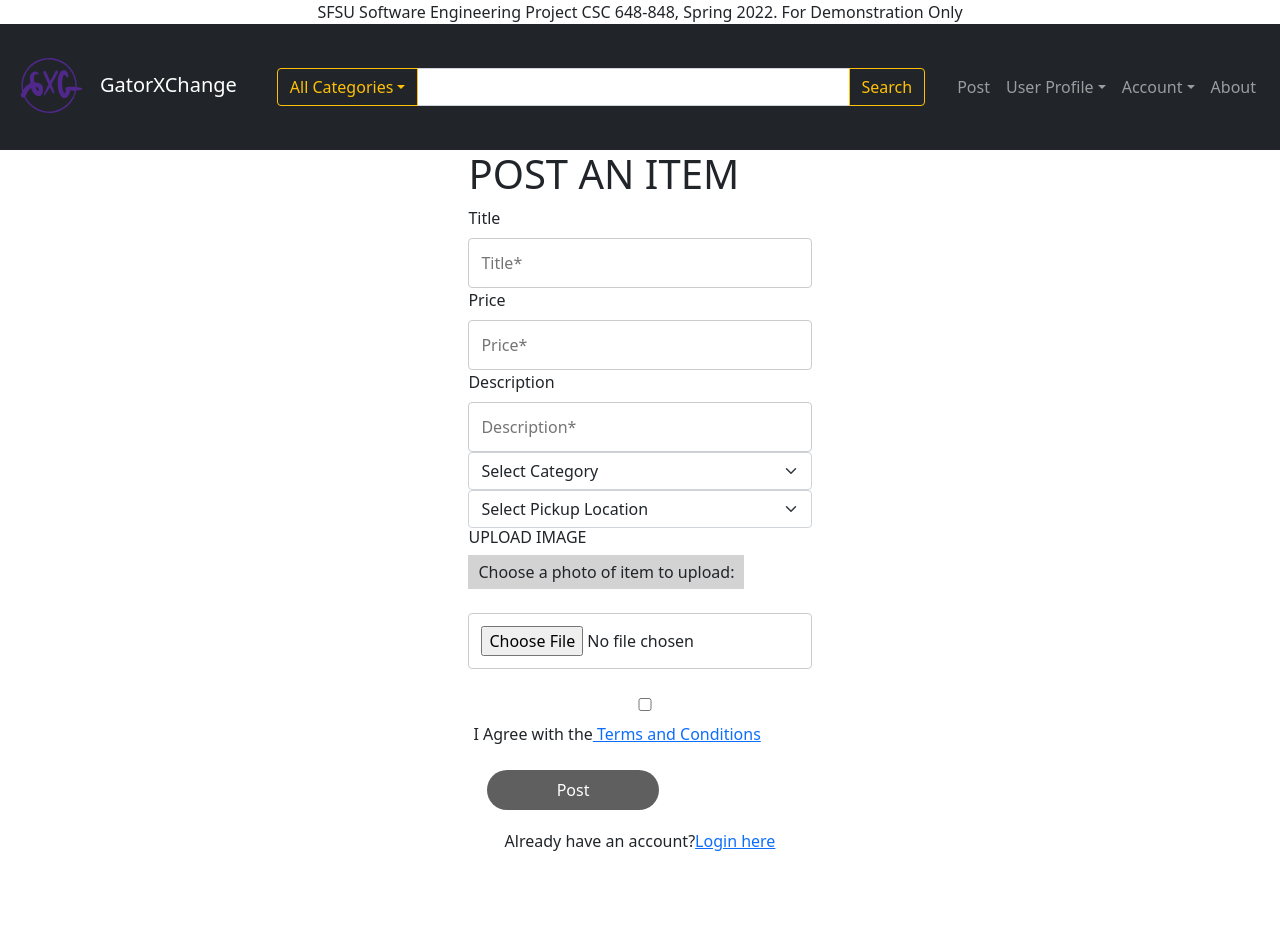
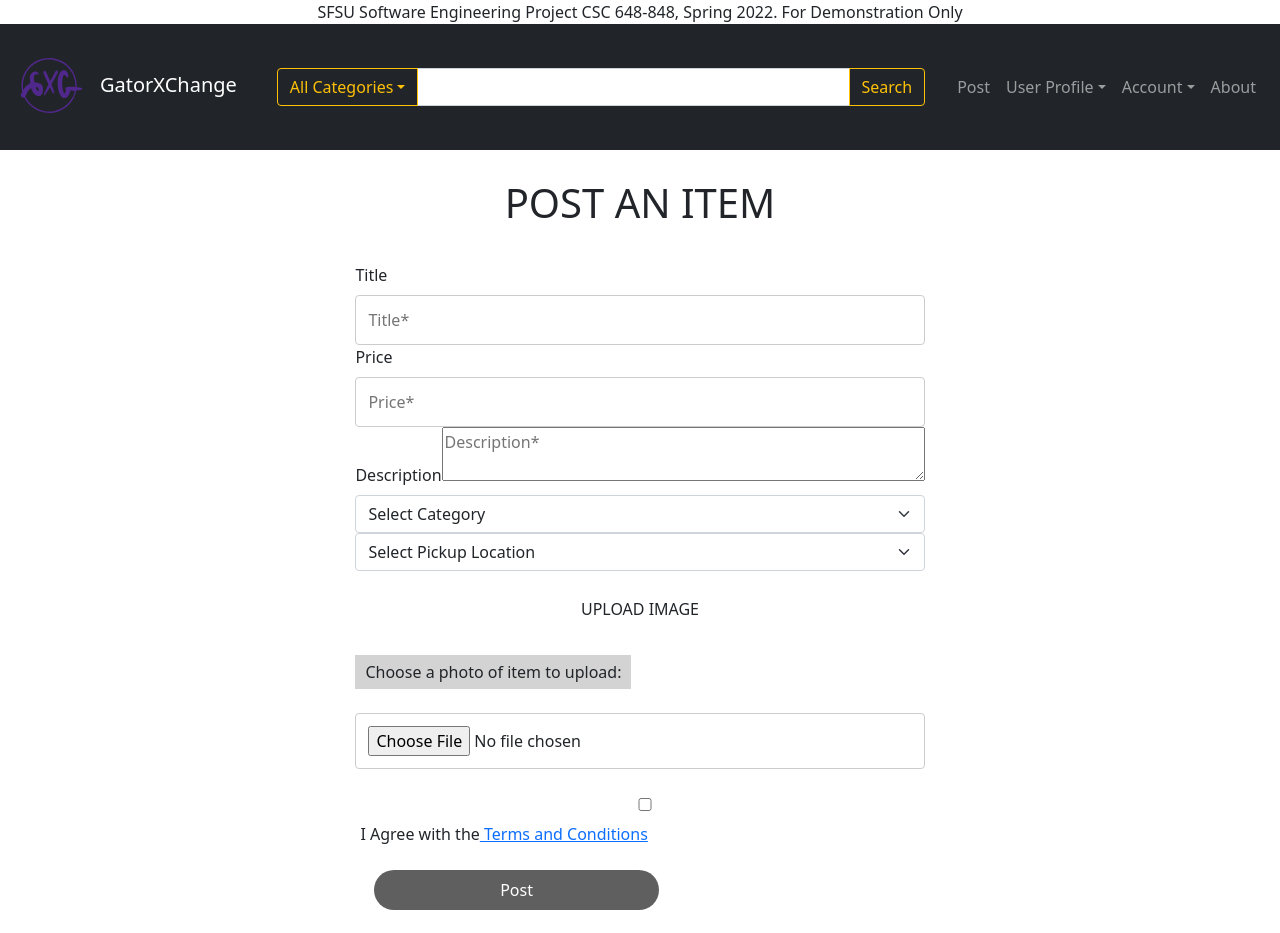
Before and after one commit to DrashtiShah23/online-marketplace-GatorXchange, a React (Create React App) app in the folder application/client/: page /Post in a window 1280 px wide. Shown: the top 933 px of the page. Before the commit the page ends 853 px from the top, so only its background shows below. Built offline with nearby package versions, Linux system fonts and the light colour scheme.

Commit message:
testing display. Will continue editing to make it more web centric.

```diff
--- /dev/null
+++ b/application/client/src/css/post.css
@@ -0,0 +1,11 @@
+h1,h6{
+    text-align: center;
+    padding: 5%;
+}
+.Label{
+    float: left;
+    display: inline;
+}
+.post-input{
+    display: inline;
+}
--- a/application/client/src/pages/Post.js
+++ b/application/client/src/pages/Post.js
@@ -1,11 +1,9 @@
 import React, { useState } from "react";
-import "../css/registration.css";
 import { Link } from "react-router-dom";
 import Form from 'react-bootstrap/Form'
+import '../css/post.css';
+
 const Post = () => {
-
-
-
   const [title, setTitle] = useState("");
   const [category, setCategory] = useState("");
   const [price, setPrice] = useState("");
@@ -46,8 +44,8 @@ const Post = () => {
         </div>
         <div id="post-label">
           <Form.Label>Description</Form.Label>
-          <input
-            type="description" placeholder="Description*"
+          <textarea classname="post-input"
+            placeholder="Description*" cols="50" rows="2"
             onFocus={(e) => (e.target.placeholder = "")}
             onBlur={(e) => (e.target.placeholder = "Description required!")}
             required
@@ -57,7 +55,7 @@ const Post = () => {
           {/* <label htmlFor="description">Description*</label> */}
         </div>
         <div id="post-label">
-          <Form.Select aria-label="Catrgories">
+          <Form.Select aria-label="Categories">
           <option>Select Category</option>
             <option value="Books">Books</option>
             <option value="Electronics">Electronics</option>
@@ -85,6 +83,8 @@ const Post = () => {
         </Form.Select>
         </div>
 
+      <div className="container2">
+        <fieldset>
         <div className="upload-img">
         <h6>UPLOAD IMAGE</h6>
         <label for="avatar"style={{ textalign: 'center',background:"lightgrey", padding:"5px 10px" }}>Choose a photo of item to upload:  </label></div>
@@ -111,7 +111,6 @@ const Post = () => {
           </label>
         </div>
 
-
         <button className="registerButton">Post</button>
         <div>
           <p>
@@ -119,6 +118,8 @@ const Post = () => {
             <Link to="/Login">Login here</Link>
           </p>
         </div>
+        </fieldset>
+      </div>
       </fieldset>
     </div>
   );
```
